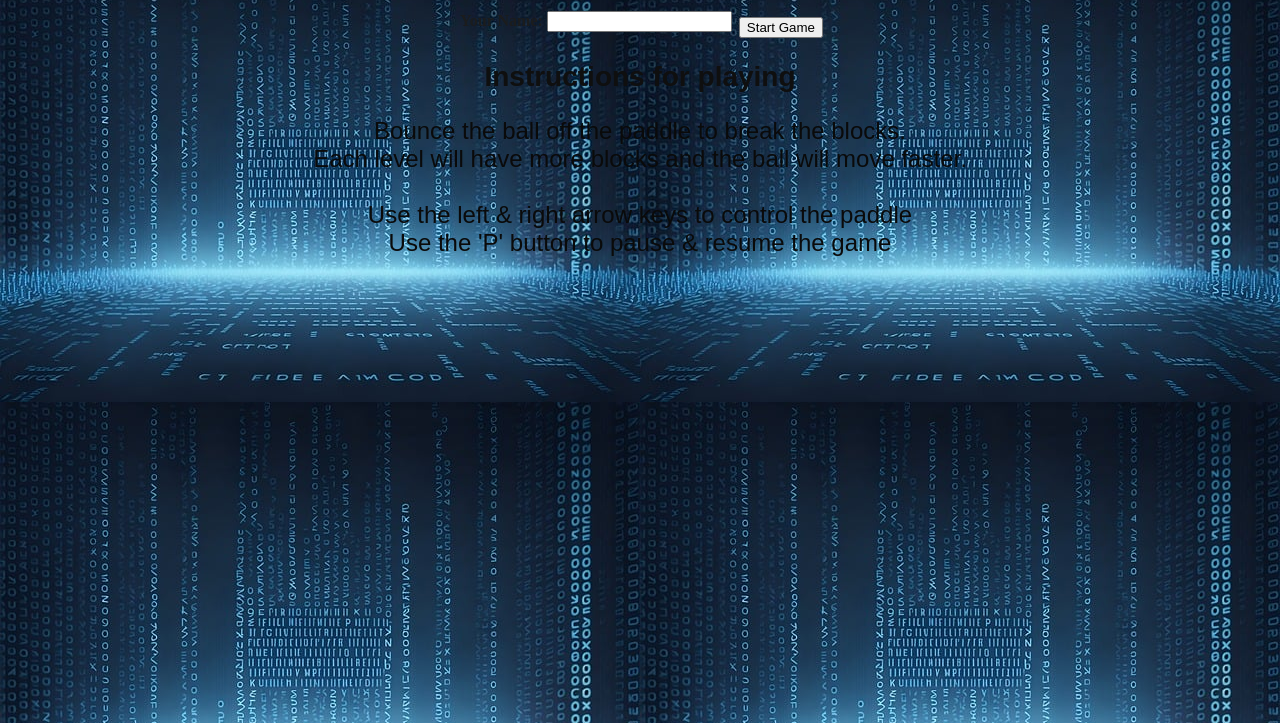
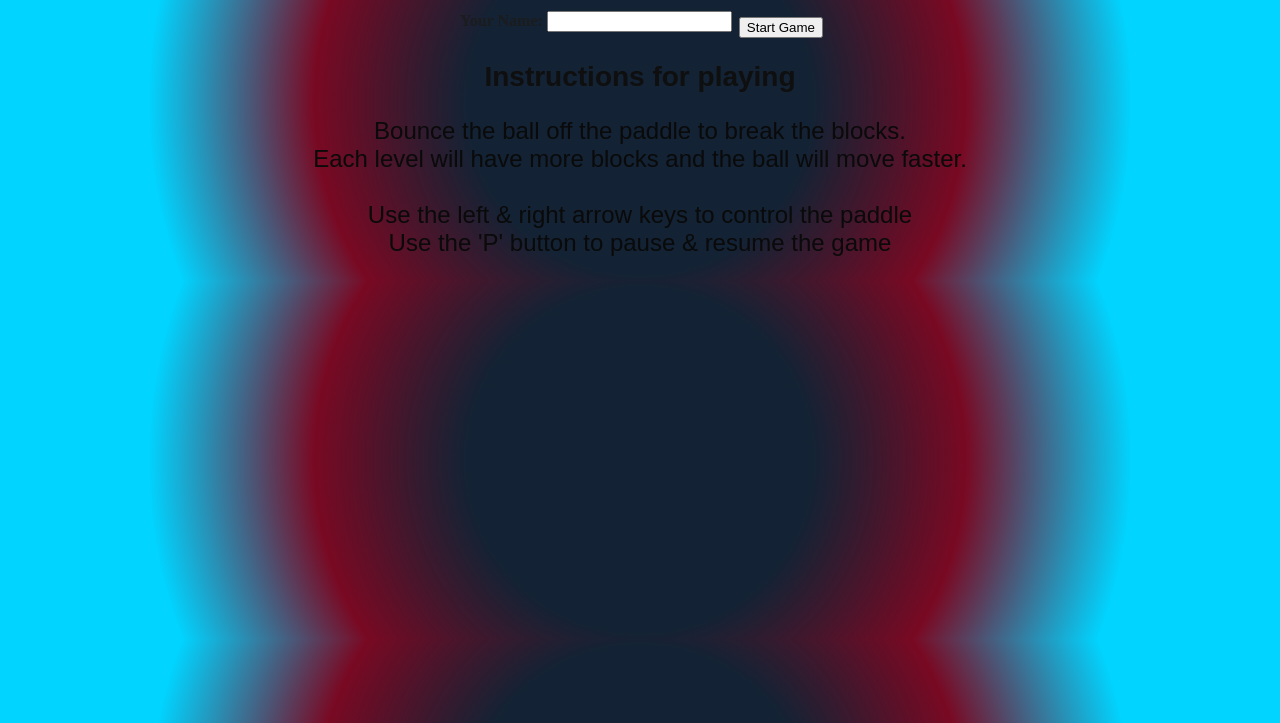
Before and after one commit to rhcompbuilds/CIMilestone2, a plain HTML site: page index.html in a window 1280 px wide. Shown: the part 77-800 px from the top of the page. Drawn offline with nearby package versions, Linux system fonts and the light colour scheme.

Commit message:
change background

```diff
--- a/css/breakout.css
+++ b/css/breakout.css
@@ -14,7 +14,8 @@
 
 body {
     text-align: center;
-    background-image: url('../media/background1.jpg');
+    background: radial-gradient(circle,
+    rgba(0,17,36,0.9248291571753986) 26%, rgba(121,9,35,1) 49%, rgba(0,212,255,1) 74%);
     }
 
     .mainText {
```
